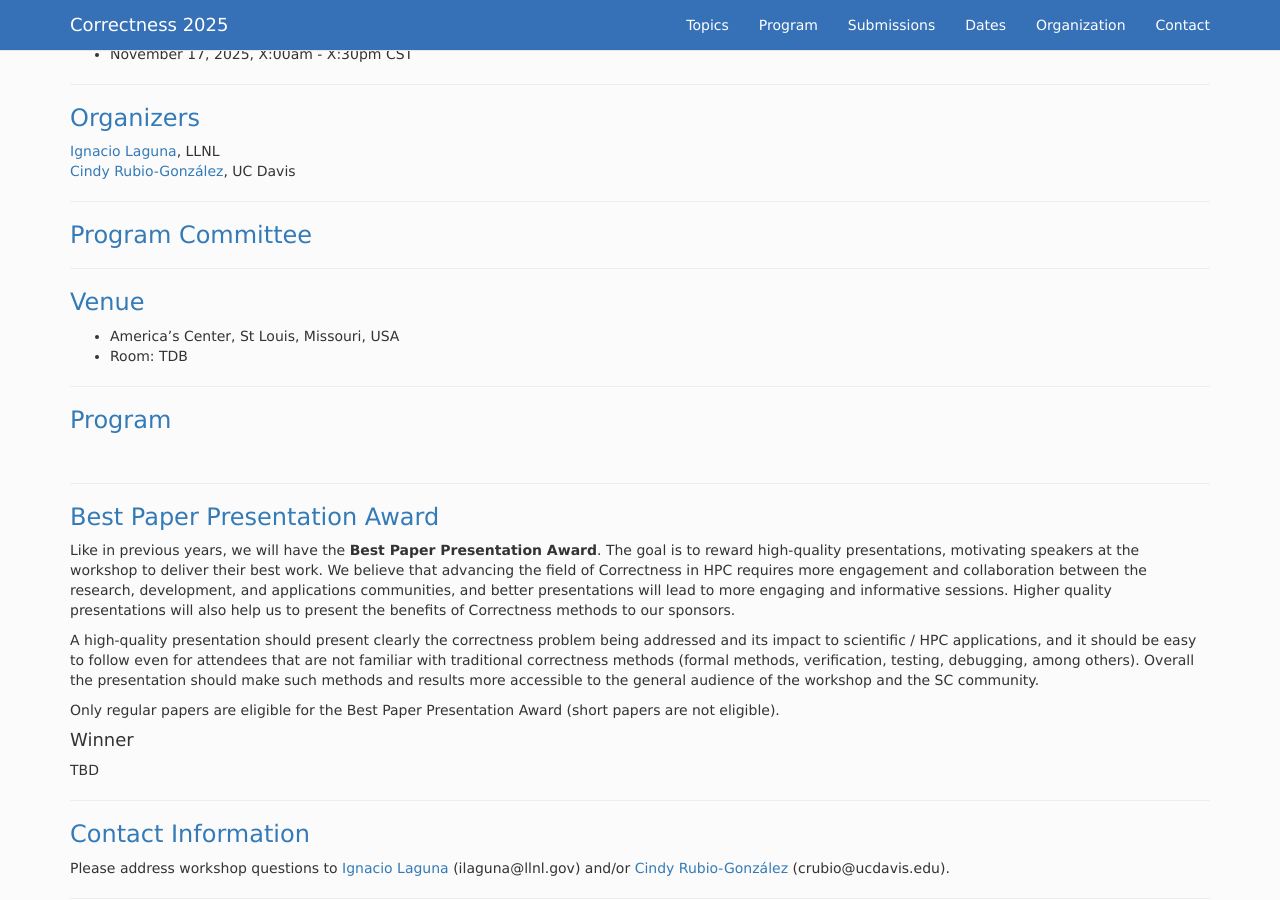
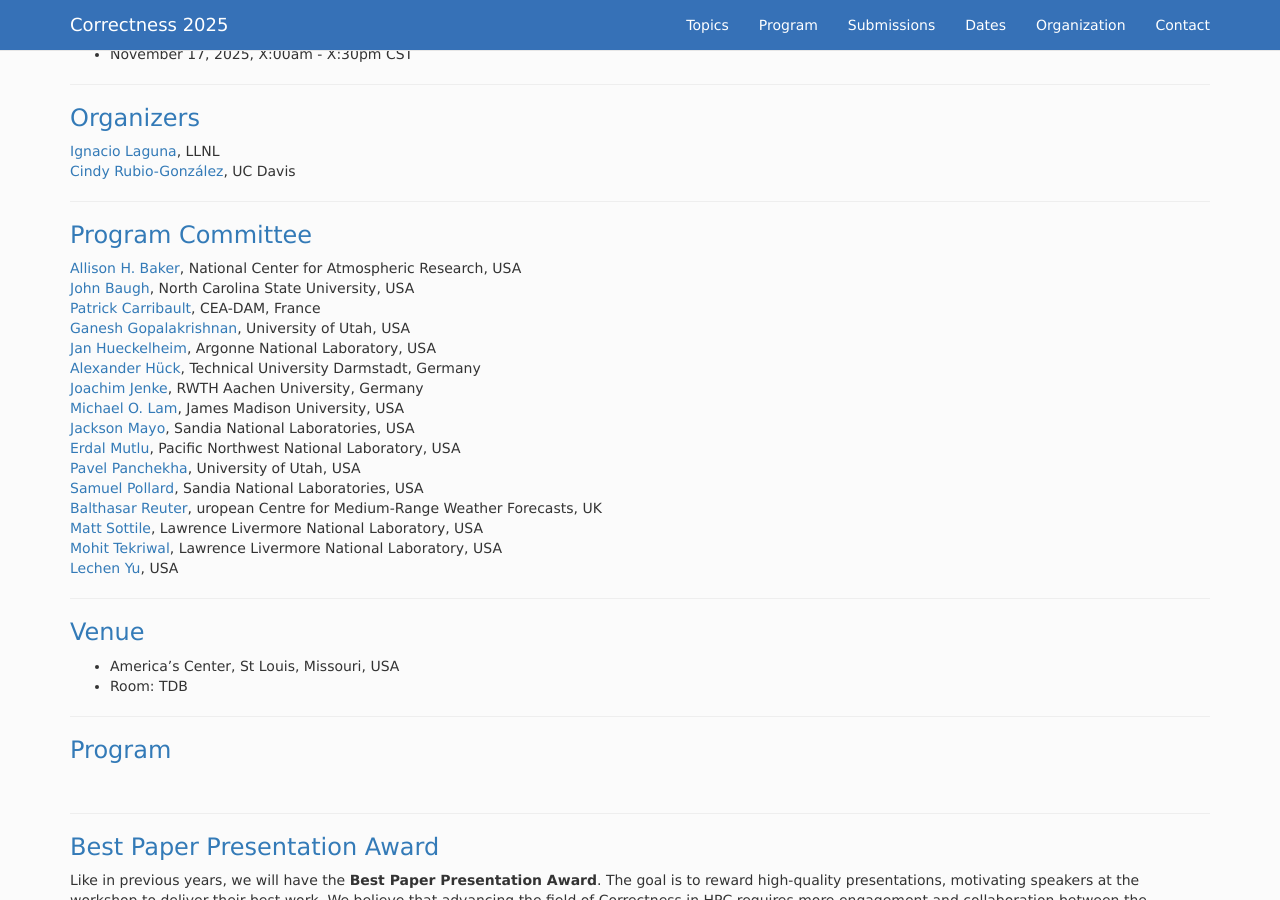
Before and after one commit to correctness-workshop/2025, a Jekyll site: the page built from index.md, in a window 1280 px wide and 900 px high, scrolled down 2175 px. Built offline with Jekyll 4.4.1, drawn with Linux system fonts in a browser that asks for light colours; nearby versions of some CDN libraries; the list of posts is cut into pages by our own code.

Commit message:
Update PC

```diff
--- a/index.md
+++ b/index.md
@@ -136,22 +136,26 @@ All time zones are AOE.
 
 <!--
 [Alper Altuntas](https://staff.ucar.edu/users/altuntas), National Center for Atmospheric Research, USA <br />
+[Matthias S Mueller](https://www.i12.rwth-aachen.de/cms/lehrstuhl-fuer-hochleistungsrechnen-inf/der-lehrstuhl/team/hochleistungsrechnen/~osdf/prof-dr-rer-nat-matthias-s-mueller/?allou=1), RWTH Aachen University, Germany <br />
+[Emmanuelle Saillard](http://emmanuellesaillard.fr/), INRIA Bordeaux, France  <br />
+-->
+
 [Allison H. Baker](https://staff.ucar.edu/users/abaker), National Center for Atmospheric Research, USA <br />
 [John Baugh](https://www.ccee.ncsu.edu/people/jwb/), North Carolina State University, USA <br />
 [Patrick Carribault](http://www.cea.fr/), CEA-DAM, France  <br />
 [Ganesh Gopalakrishnan](https://www.cs.utah.edu/~ganesh/), University of Utah, USA <br />
 [Jan Hueckelheim](https://www.anl.gov/profile/jan-huckelheim), Argonne National Laboratory, USA <br />
+[Alexander Hück](#), Technical University Darmstadt, Germany <br />
+[Joachim Jenke](#), RWTH Aachen University, Germany  <br />
 [Michael O. Lam](https://w3.cs.jmu.edu/lam2mo/), James Madison University, USA <br />
 [Jackson Mayo](http://www.sandia.gov/), Sandia National Laboratories, USA <br />
-[Matthias S Mueller](https://www.i12.rwth-aachen.de/cms/lehrstuhl-fuer-hochleistungsrechnen-inf/der-lehrstuhl/team/hochleistungsrechnen/~osdf/prof-dr-rer-nat-matthias-s-mueller/?allou=1), RWTH Aachen University, Germany <br />
 [Erdal Mutlu](https://www.pnnl.gov/people/erdal-mutlu), Pacific Northwest National Laboratory, USA <br />
 [Pavel Panchekha](https://pavpanchekha.com/), University of Utah, USA <br />
 [Samuel	Pollard](https://scholar.google.com/citations?user=X0zJ484AAAAJ&hl=en), Sandia National Laboratories, USA <br />
 [Balthasar Reuter](https://www.ecmwf.int/en/about/who-we-are/staff-profiles/balthasar-reuter), uropean Centre for Medium-Range Weather Forecasts, UK <br />
-[Emmanuelle Saillard](http://emmanuellesaillard.fr/), INRIA Bordeaux, France  <br />
 [Matt Sottile](https://scholar.google.com/citations?user=q6Z0FZMAAAAJ&hl=en), Lawrence Livermore National Laboratory, USA <br />
 [Mohit Tekriwal](https://mohittkr.github.io/), Lawrence Livermore National Laboratory, USA <br />
--->
+[Lechen Yu](http://lechenyu.io/), USA <br />
 
 ---
 ### <a class="anchor" name="venue">Venue</a>
```
